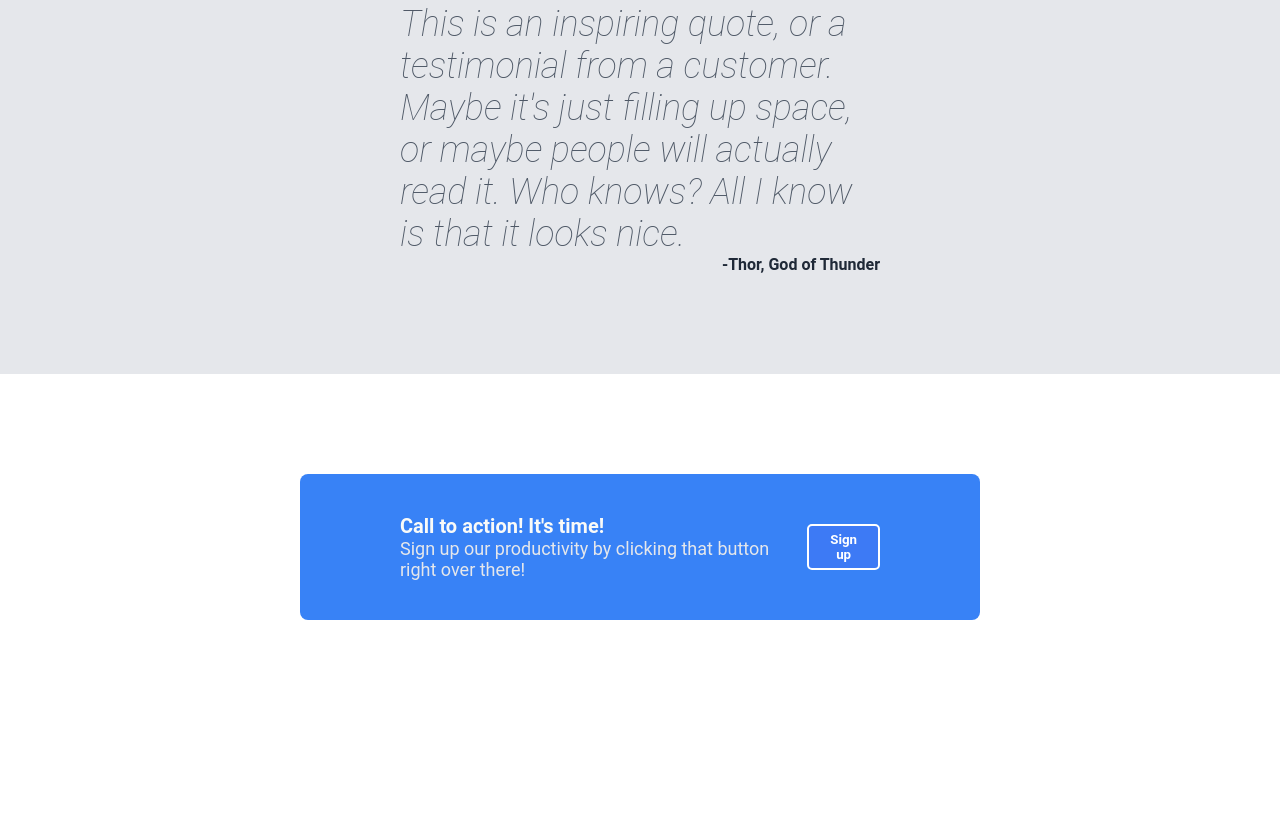
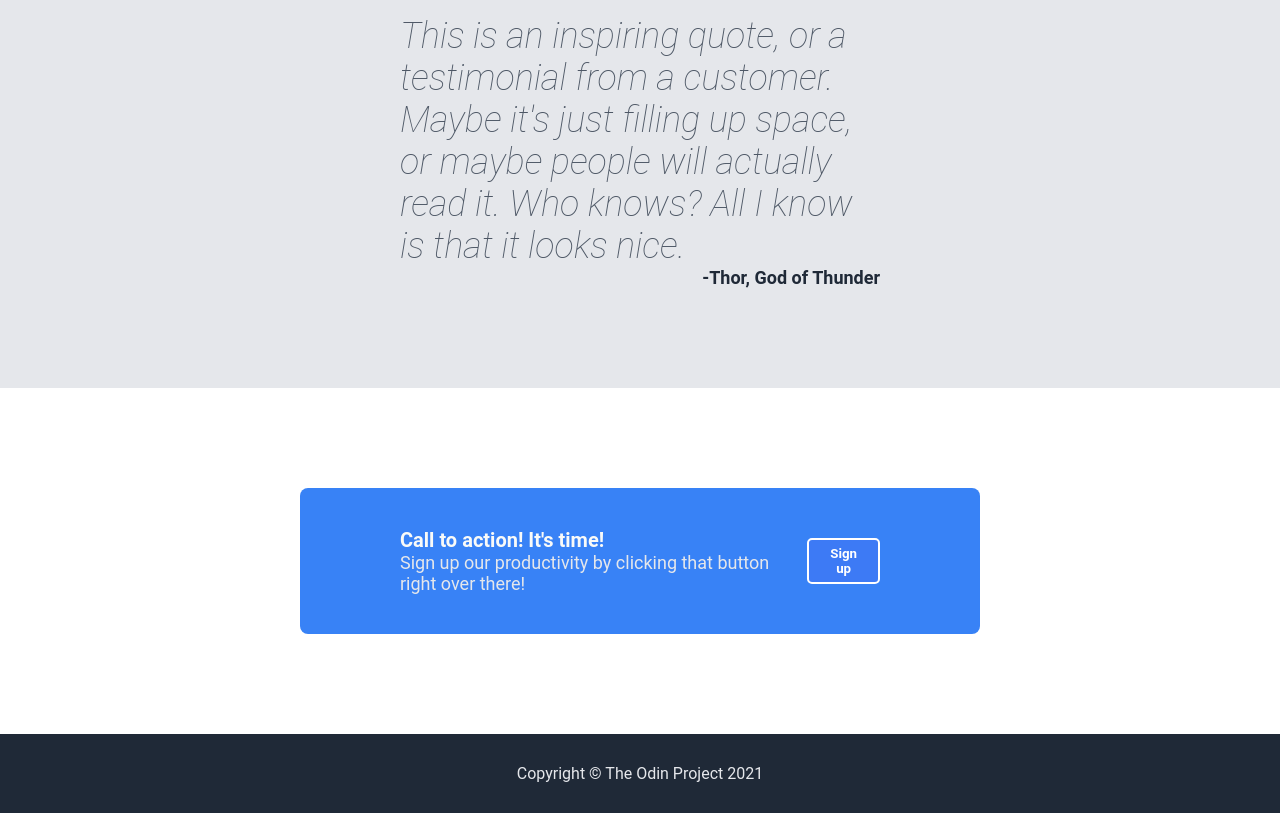
Before and after one commit to FotisKal/landing-page, a plain HTML site: page index.html in a window 1280 px wide. Shown: the part 1191-2004 px from the top of the page. Before the commit the page ends 1911 px from the top, so only its background shows below. Drawn offline with Linux system fonts and the light colour scheme.

Commit message:
Create the footer section of the landing page

```diff
--- a/index.html
+++ b/index.html
@@ -107,5 +107,10 @@
 			</div>
 		</div>
 	</div>
+    <div class="footer">
+        <div>
+            Copyright © The Odin Project 2021
+        </div>
+    </div>
 </body>
 </html>
--- a/style.css
+++ b/style.css
@@ -5,12 +5,16 @@ body {
     flex-direction: column;
 }
 
+.header,
+.footer {
+    background-color: #1f2937;
+    display: flex;
+    justify-content: center;
+}
+
 .header {
     padding: 15px 400px 100px;
-    background-color: #1f2937;
-    display: flex;
     flex-direction: column;
-    justify-content: center;
     align-items: stretch;
     gap: 80px;
 }
@@ -61,8 +65,13 @@ body {
 }
 
 .header .links li a,
-.header .secondary-text {
+.secondary-text,
+.footer {
     color: #e5e7eb;
+}
+
+.header .links li a,
+.secondary-text {
     font-size: 18px;
 }
 
@@ -156,10 +165,13 @@ button.sign-up {
 }
 
 .sign-up .inner .secondary-text {
-    color: #e5e7eb;
     font-size: 18px;
 }
 
 .sign-up .inner button.sign-up {
     border: 2px solid #ffffff;
 }
+
+.footer {
+    padding: 30px 0;
+}
```
